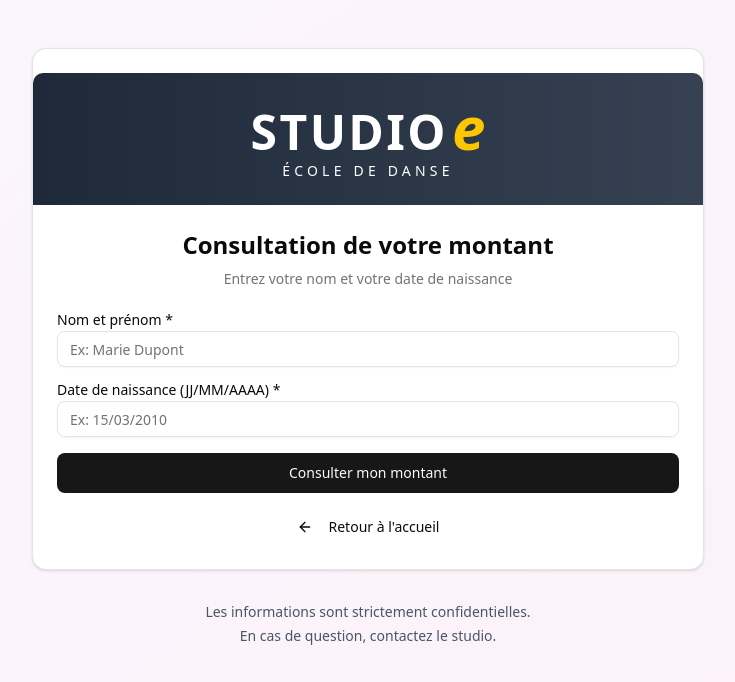
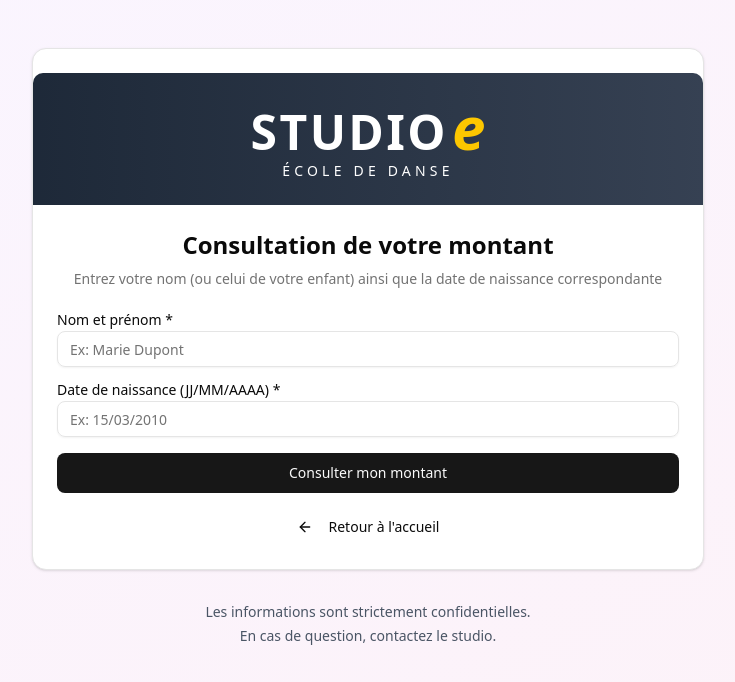
Before and after one commit to Polyx10/studio-paiements, a Next.js app: page /consultation in a window 1280 px wide. Shown: the top 682 px of the page, without its empty margins (272-1007 px from the left). Built offline with nearby package versions, Linux system fonts and the light colour scheme.

Commit message:
Préciser que le nom peut être celui de l'enfant dans la page consultation

```diff
--- a/app/consultation/page.tsx
+++ b/app/consultation/page.tsx
@@ -62,7 +62,7 @@ export default function ConsultationPage() {
           <CardHeader className="text-center">
             <CardTitle className="text-2xl">Consultation de votre montant</CardTitle>
             <CardDescription>
-              Entrez votre nom et votre date de naissance
+              Entrez votre nom (ou celui de votre enfant) ainsi que la date de naissance correspondante
             </CardDescription>
           </CardHeader>
           <CardContent>
```
